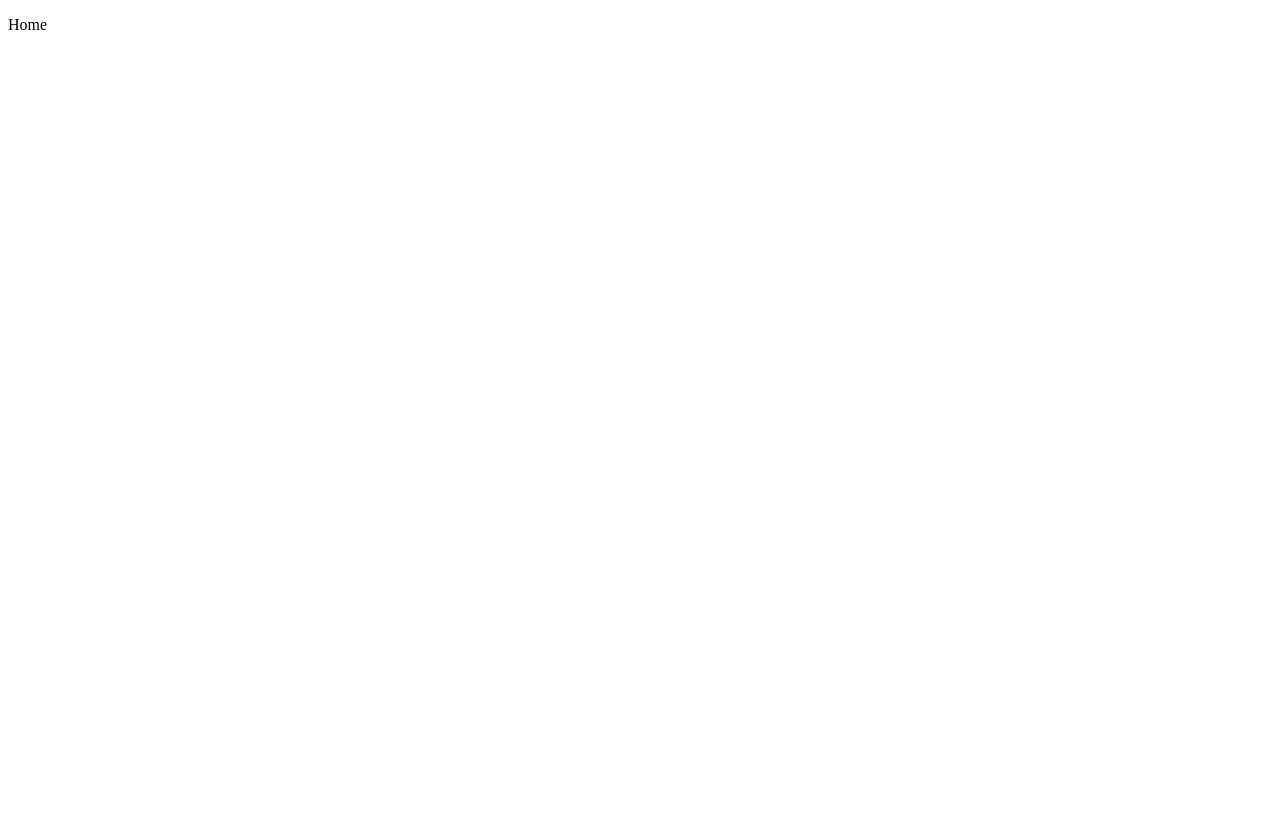
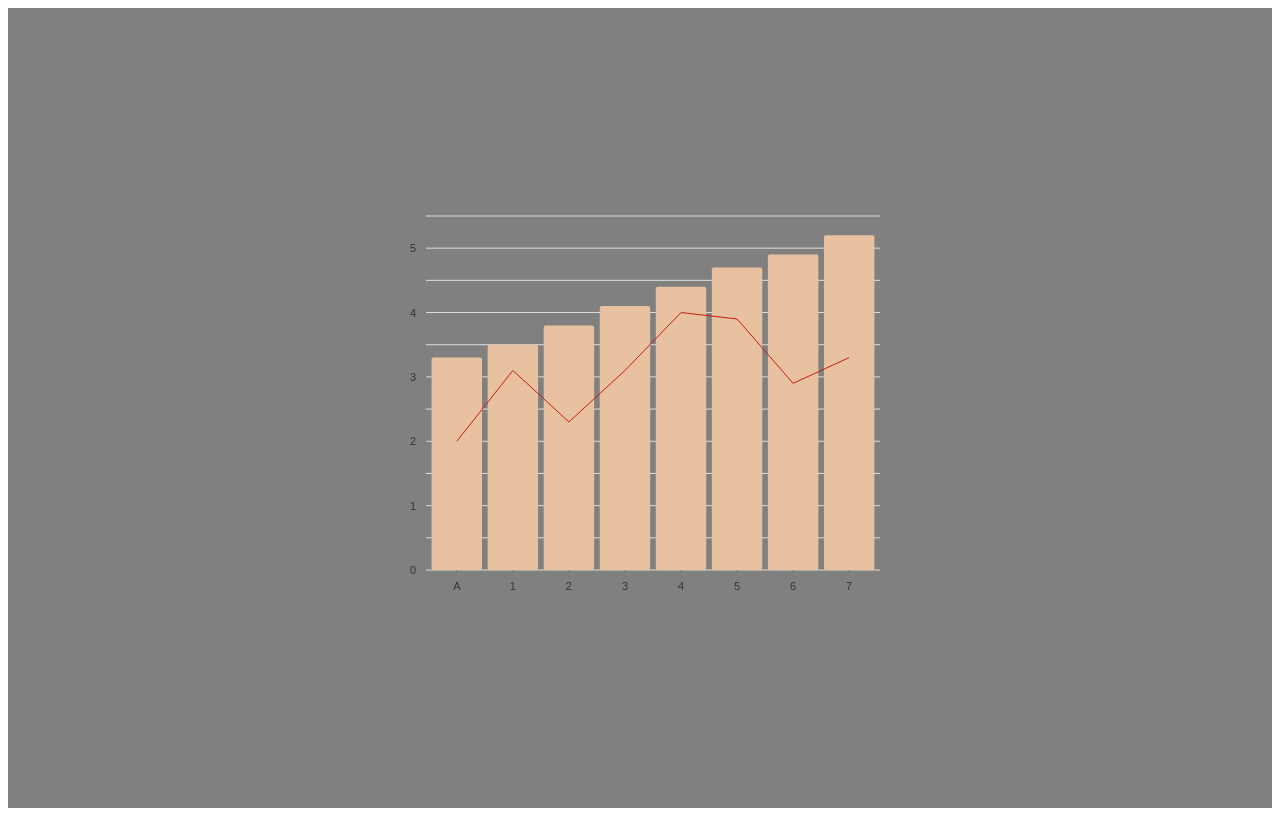
Before and after one commit to FranciscoMaik/POC_chart_bar_with_line, a Next.js app: page / in a window 1280 px wide. Built offline with nearby package versions, Linux system fonts and the light colour scheme.

Commit message:
feat: create chart

```diff
--- a/package.json
+++ b/package.json
@@ -14,7 +14,11 @@
     ]
   },
   "dependencies": {
+    "@nivo/bar": "^0.79.1",
+    "@nivo/core": "^0.79.0",
     "babel-plugin-styled-components": "^1.12.0",
+    "d3": "^7.4.4",
+    "d3-shape": "^3.1.0",
     "next": "12.0.4",
     "react": "17.0.2",
     "react-dom": "17.0.2",
@@ -23,6 +27,7 @@
   "devDependencies": {
     "@commitlint/cli": "^13.1.0",
     "@commitlint/config-conventional": "^13.1.0",
+    "@types/d3-shape": "^3.0.2",
     "@types/node": "16.11.7",
     "@types/react": "17.0.35",
     "@types/styled-components": "^5.1.15",
--- /dev/null
+++ b/src/components/Chart/index.tsx
@@ -0,0 +1,84 @@
+import React from 'react';
+import styled from 'styled-components';
+import { Bar } from '@nivo/bar';
+import { line } from 'd3-shape';
+
+const Container = styled.div`
+  display: flex;
+`;
+
+// // `x` is used for labels
+// // `v` is used for bars
+// // `v1` is used for line
+// // `v2` is used for area
+
+const lineColor = 'rgba(200, 30, 15, 1)';
+
+const data = [
+  { x: 'A', v: 3.3, v1: 2.0, v2: 1.2 },
+  { x: '1', v: 3.5, v1: 3.1, v2: 1.3 },
+  { x: '2', v: 3.8, v1: 2.3, v2: 1.1 },
+  { x: '3', v: 4.1, v1: 3.1, v2: 2.3 },
+  { x: '4', v: 4.4, v1: 4.0, v2: 2.6 },
+  { x: '5', v: 4.7, v1: 3.9, v2: 2.7 },
+  { x: '6', v: 4.9, v1: 2.9, v2: 2.3 },
+  { x: '7', v: 5.2, v1: 3.3, v2: 1.8 },
+];
+
+const Line = function ({ bars, xScale, yScale }) {
+  const lineGenerator = line()
+    .x(bar => xScale(bar.data.indexValue) + bar.width / 2)
+    .y(bar => yScale(bar.data.data.v1));
+
+  return (
+    <>
+      <path
+        d={lineGenerator(bars) as string}
+        fill="none"
+        stroke={lineColor}
+        style={{ pointerEvents: 'none' }}
+      />
+      {/* adicionando círculos na linha */}
+      {/* {bars.map(bar => (
+        <circle
+          key={bar.key}
+          cx={xScale(bar.data.indexValue) + bar.width / 2}
+          cy={yScale(bar.data.data.v1)}
+          r={4}
+          fill="white"
+          stroke={lineColor}
+          style={{ pointerEvents: 'none' }}
+        />
+      ))} */}
+    </>
+  );
+};
+
+export const Chart: React.FC = function () {
+  return (
+    <Container>
+      <Bar
+        width={500}
+        height={400}
+        data={data}
+        keys={['v']}
+        maxValue={6}
+        padding={0.1}
+        margin={{
+          top: 10,
+          right: 10,
+          bottom: 36,
+          left: 36,
+        }}
+        indexBy="x"
+        enableLabel={false}
+        colors={{ scheme: 'nivo' }}
+        borderRadius={2}
+        axisLeft={{
+          tickValues: 7,
+        }}
+        layers={['grid', 'axes', 'bars', Line, 'markers', 'legends']}
+      />
+    </Container>
+  );
+};
--- /dev/null
+++ b/src/components/index.ts
@@ -0,0 +1,3 @@
+import { Chart } from './Chart';
+
+export { Chart };
--- a/src/pages/index.tsx
+++ b/src/pages/index.tsx
@@ -1,9 +1,18 @@
 import React from 'react';
+import { Chart } from '../components';
 
 const Home: React.FC = function () {
   return (
-    <div>
-      <p>Home</p>
+    <div
+      style={{
+        display: 'flex',
+        alignItems: 'center',
+        justifyContent: 'center',
+        minHeight: '100vh',
+        backgroundColor: '#808080',
+      }}
+    >
+      <Chart />
     </div>
   );
 };
```
Also changed, not shown: 1 other file (tests, documents, lock files or other folders).
